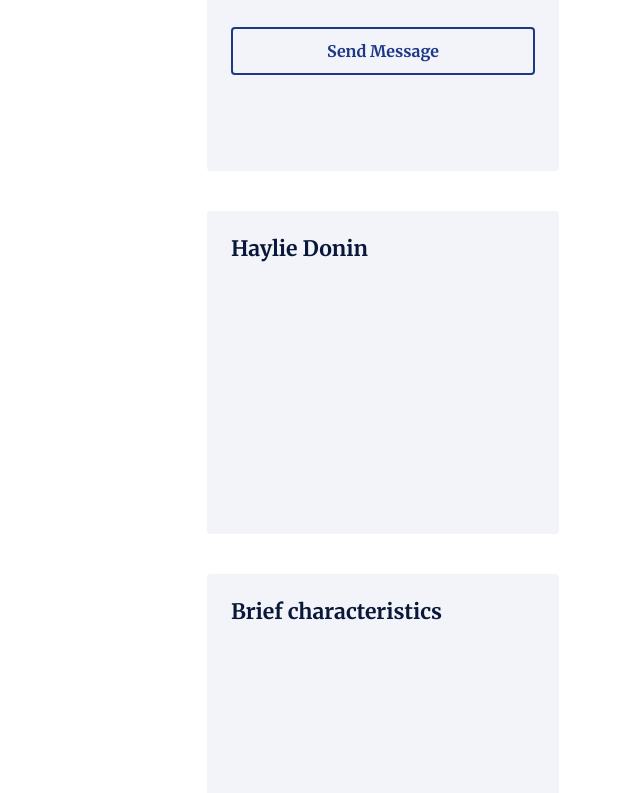
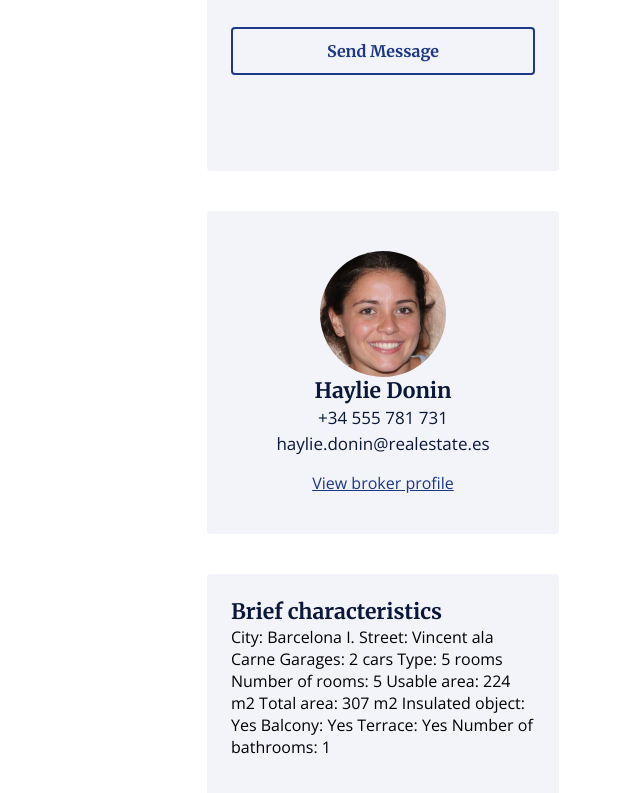
Before and after one commit to Mootassam/Real_estate_web_desing, a plain HTML site: page pages/detaillOffre.html in a window 1280 px wide. Shown: the part 1139-1932 px from the top of the page, without its empty margins (640-1280 px from the left). Drawn offline with nearby package versions, Linux system fonts and the light colour scheme.

Commit message:
add avatar profile in the detaills offrepage

```diff
--- a/pages/detaillOffre.html
+++ b/pages/detaillOffre.html
@@ -74,10 +74,21 @@
               <div class="button__secondary">Send Message</div>
             </div>
             <div class="detaills__profile">
+              <img src="/assets/avatar.png" alt="" />
               <h5>Haylie Donin</h5>
+              <div class="profile__contact">
+                <p>+34 555 781 731</p>
+                <p>haylie.donin@realestate.es</p>
+              </div>
+
+              <div class="profile__link">View broker profile</div>
             </div>
             <div class="detaills__descriptif">
               <h5>Brief characteristics</h5>
+              City: Barcelona I. Street: Vincent ala Carne Garages: 2 cars Type:
+              5 rooms Number of rooms: 5 Usable area: 224 m2 Total area: 307 m2
+              Insulated object: Yes Balcony: Yes Terrace: Yes Number of
+              bathrooms: 1
             </div>
           </div>
         </div>
--- a/style.css
+++ b/style.css
@@ -792,3 +792,21 @@ h6.text {
   width: 100%;
   text-align: center;
 }
+
+.detaills__profile {
+  display: flex;
+  flex-direction: column;
+  justify-content: center;
+  align-items: center;
+  text-align: center;
+}
+.detaills__profile > img {
+  border-radius: 50%;
+}
+
+.profile__link {
+  padding-top: 1rem;
+  color: var(--blue);
+  cursor: pointer;
+  text-decoration: underline;
+}
```
Also changed, not shown: assets/avatar.png (added).
